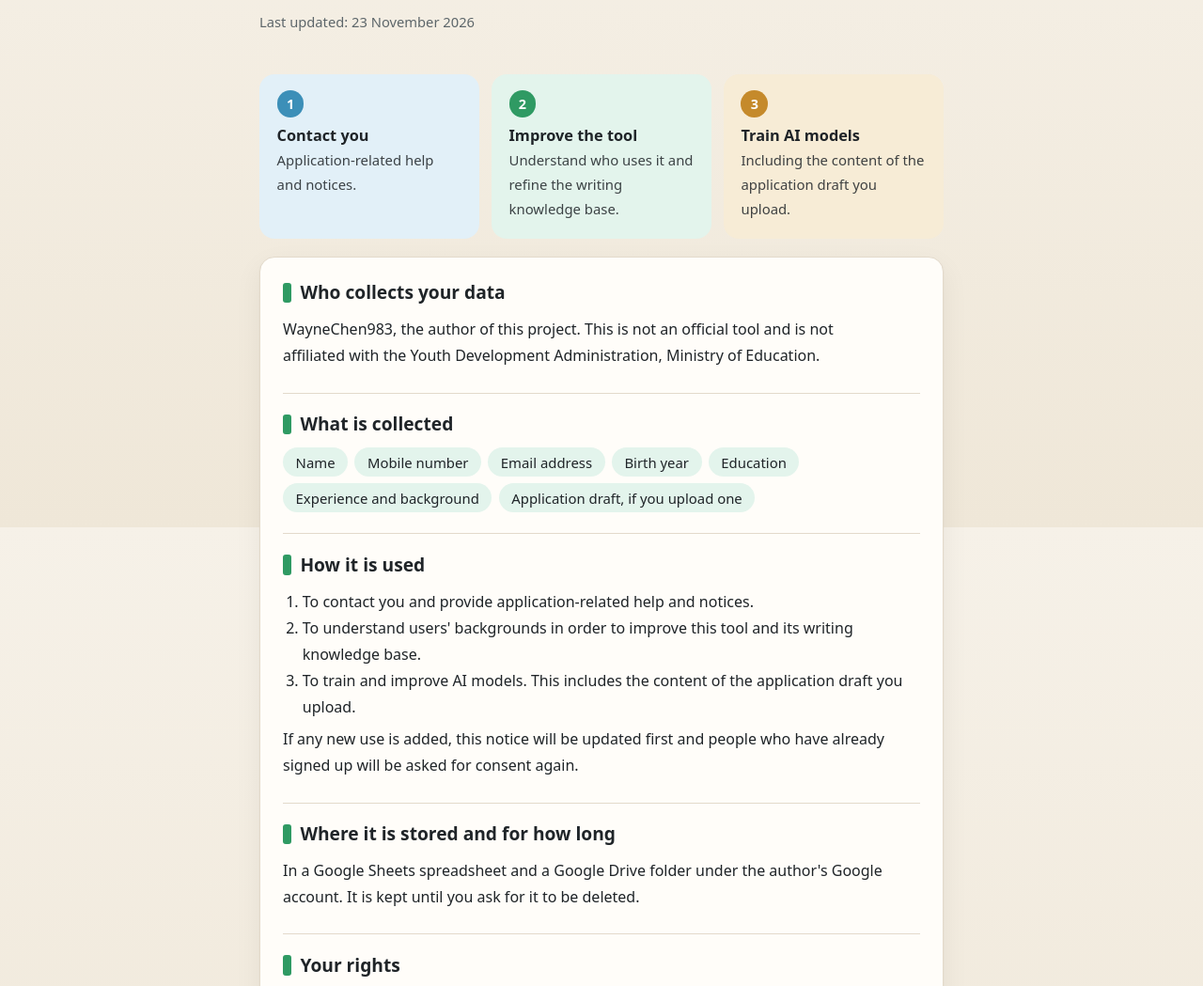
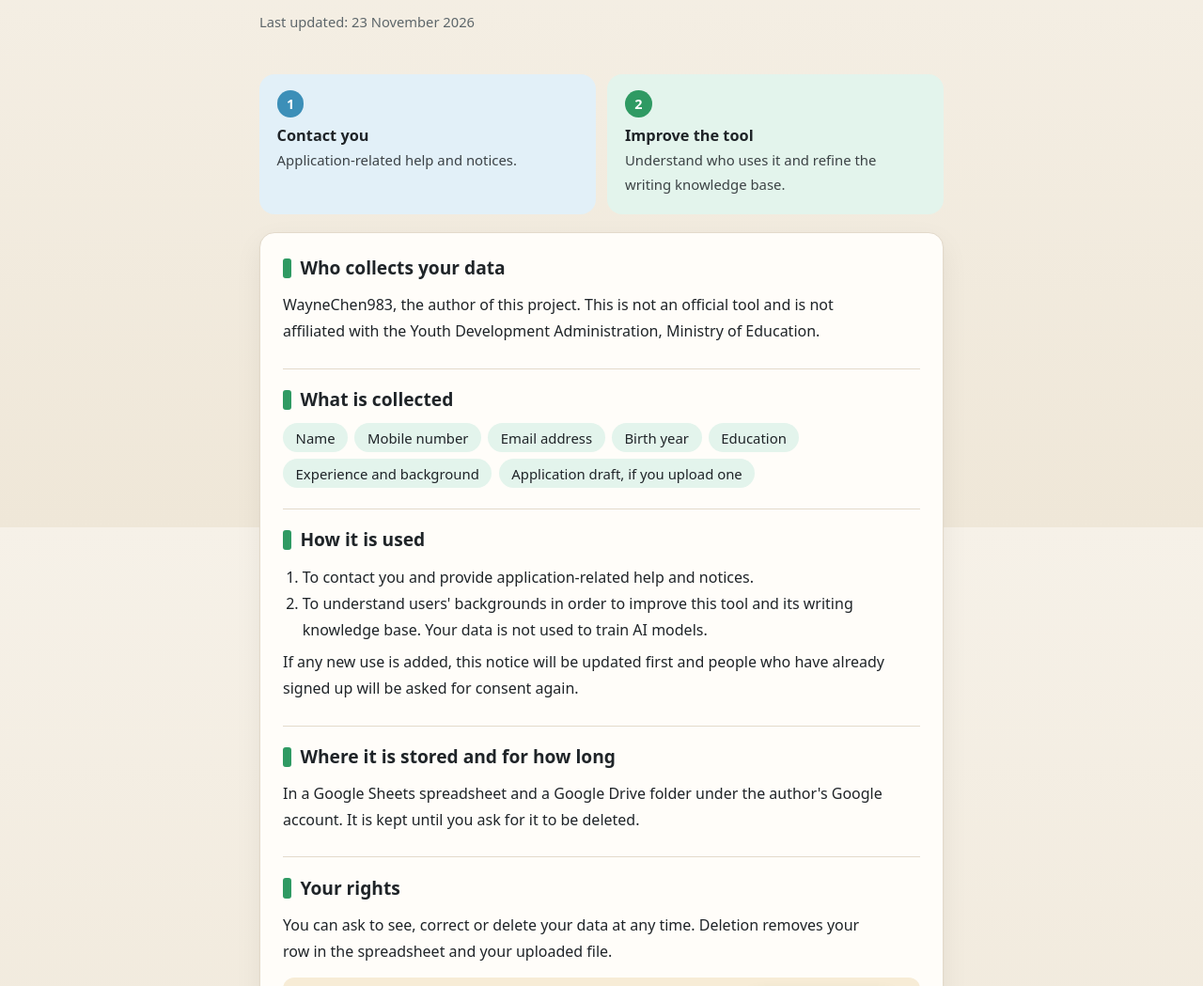
Before and after one commit to WayneChen983/twpathfinder-helper, a plain HTML site: page docs/privacy.html in a window 1280 px wide. Shown: the part 239-1288 px from the top of the page at 94% size. Drawn offline with Linux system fonts and the light colour scheme.

Commit message:
Privacy notice: drop AI model training from the stated uses
The collected data is not used for model training, so the notice no longer
lists it and says so explicitly.

Co-Authored-By: Claude Fable 5.2 <noreply@anthropic.com>

```diff
--- a/docs/privacy.html
+++ b/docs/privacy.html
@@ -23,7 +23,6 @@
   <section class="tiles" aria-label="How your data is used, at a glance">
     <div class="tile t-sky"><span class="n">1</span><h3>Contact you</h3><p>Application-related help and notices.</p></div>
     <div class="tile t-mint"><span class="n">2</span><h3>Improve the tool</h3><p>Understand who uses it and refine the writing knowledge base.</p></div>
-    <div class="tile t-sand"><span class="n">3</span><h3>Train AI models</h3><p>Including the content of the application draft you upload.</p></div>
   </section>
 
   <article class="card doc">
@@ -41,8 +40,7 @@
       <h2>How it is used</h2>
       <ol>
         <li>To contact you and provide application-related help and notices.</li>
-        <li>To understand users' backgrounds in order to improve this tool and its writing knowledge base.</li>
-        <li>To train and improve AI models. This includes the content of the application draft you upload.</li>
+        <li>To understand users' backgrounds in order to improve this tool and its writing knowledge base. Your data is not used to train AI models.</li>
       </ol>
       <p>If any new use is added, this notice will be updated first and people who have already signed up will be asked for consent again.</p>
     </section>
@@ -52,7 +50,7 @@
     </section>
     <section>
       <h2>Your rights</h2>
-      <p>You can ask to see, correct or delete your data at any time. Deletion removes your row in the spreadsheet, your uploaded file, and your content from any training data that has been prepared. Content that has already been used to train a model cannot be taken back out of that model.</p>
+      <p>You can ask to see, correct or delete your data at any time. Deletion removes your row in the spreadsheet and your uploaded file.</p>
       <div class="callout">
         <div><b>Contact</b><span>tw466376@gmail.com</span></div>
         <a class="btn" href="mailto:tw466376@gmail.com?subject=Data%20request%20%E2%80%93%20Pathfinder%20Application%20Helper">Send a request</a>
```
